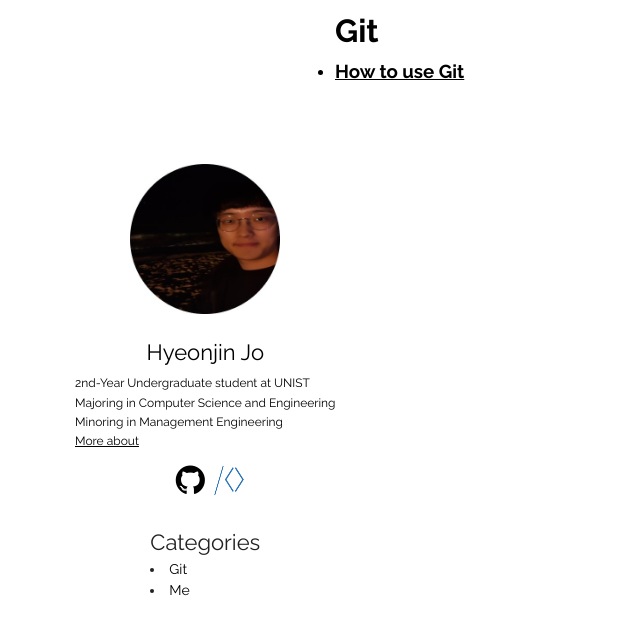
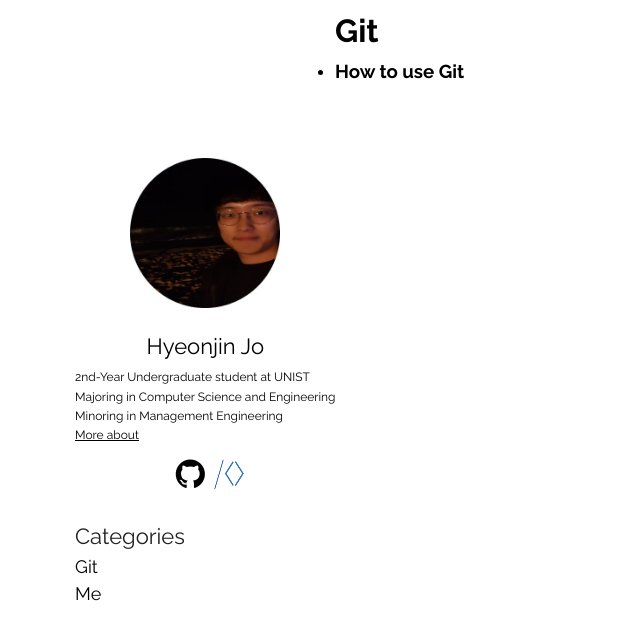
Before and after one commit to thinkin9/test, a Jekyll site: the page built from category/Git.md, in a window 1280 px wide. Shown: the top 640 px of the page, without its empty margins (0-640 px from the left). Built offline with Jekyll 4.4.1, drawn with Linux system fonts in a browser that asks for light colours.

Commit message:
20200708

```diff
--- a/_layouts/category.html
+++ b/_layouts/category.html
@@ -7,7 +7,7 @@ layout: default
     {% for post in site.categories[category] %}
     <li>
         <h3>
-            <a href="{{ site.baseurl| }}{{ post.url| }}">
+            <a href="{{ site.baseurl| }}{{ post.url| }}" style="text-decoration: none;">
                 {{post.title}}
             </a>
             <small>{{ post.data | data_to_string}}</small>
--- a/_layouts/default.html
+++ b/_layouts/default.html
@@ -45,19 +45,19 @@
           </li>
         </a>
       </ul>
-      <div align="left" class="site-category">Categories
+      <div class="site-category">Categories
         <br>
-        <li><a href="/test/category/Git.html">Git</a>
+        <li><a href="/category/Git.html">Git</a>
           <ul>
             {% for post in site.categories["Git"] %}
-              <li><a href="{{ site.baseurl| }}{{ post.url| }}">{{ post.title }}</a href="">
+              <li><a href="{{ site.baseurl }}{{ post.url }}">{{ post.title }}</a href="">
             {% endfor %}
           </ul>
         </li>
-        <li><a href="/test/category/Me.html">Me</a>
+        <li><a href="/category/Me.html">Me</a>
           <ul>
             {% for post in site.categories["Me"] %}
-            <li><a href="{{ site.baseurl| }}{{ post.url| }}">{{ post.title }}</a href="">
+            <li><a href="{{ site.baseurl }}{{ post.url }}">{{ post.title }}</a href="">
             {% endfor %}
           </ul>
         </li>
--- a/_sass/plain.scss
+++ b/_sass/plain.scss
@@ -260,32 +260,25 @@ main {
   display: inline-block;
   text-decoration: none;
   line-height: 1.5;
+  width: 100%;
   li{
-    margin-right: 10px;
-    font-size: 14px;
+    display: inline;
   }
   li a{
+    display: block;
+    font-size: 18px;
     text-decoration: none;
   }
-  li:hover {
-    background-color: white;
-    margin: 0;
-    padding: 0;
-  }
-
   li ul{
-    text-decoration: none;
-    margin: 0;
-    padding: 0;
-    font-size: 14px;
+    position: absolute;
     display: none;
-    position: absolute;
   }
   li:hover ul{
-    background-color: white;
     display: inline-block;
   }
   li ul a{
+    font-size: 14px;
     text-decoration: none;
+    display: inline-block;
   }
 }
```
